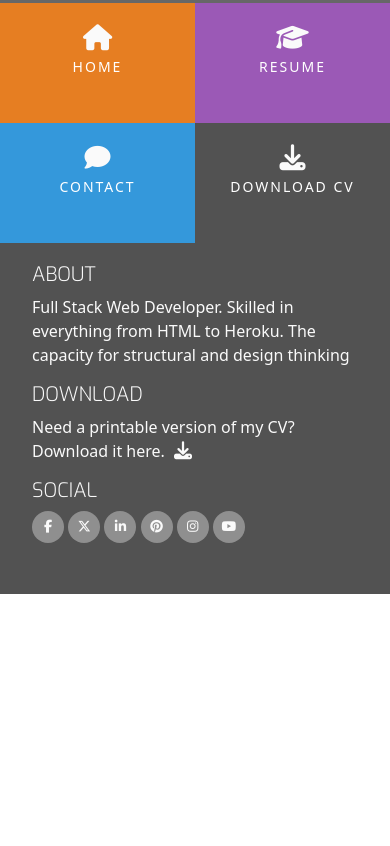
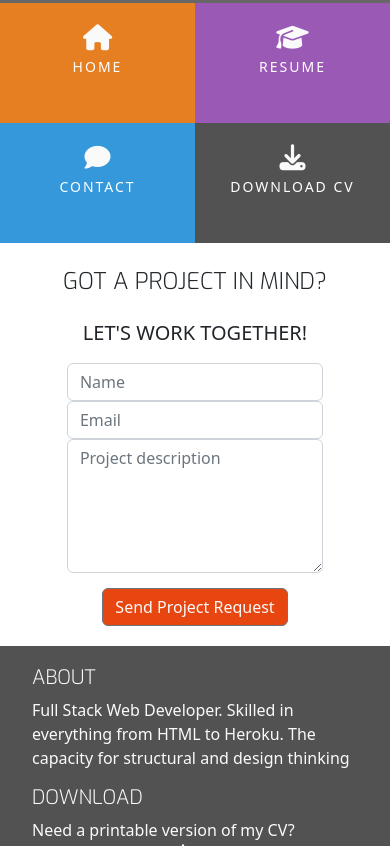
Before and after one commit to Tariq-845/love-rosie, a plain HTML site: page contact.html in a window 390 px wide. Shown: the part 606-1452 px from the top of the page. Before the commit the page ends 1200 px from the top, so only its background shows below. Drawn offline with nearby package versions, Linux system fonts and the light colour scheme.

Commit message:
added form and media queries to contact page

```diff
--- a/assets/css/style.css
+++ b/assets/css/style.css
@@ -34,6 +34,10 @@
     background-color: #9b59b6;
 }
 
+.bg-color-contact {
+    background-color: #fff;
+}
+
 /* Special paddings/margins/text */
 
 h1, h2, h3, h4 {
@@ -65,7 +69,8 @@ h1, h2, h3, h4 {
 }
 
 .section-heading,
-.history-heading {
+.history-heading,
+.contact-heading {
     font-family: Exo, sans-serif;
     font-weight: 300;
     margin-top: 25px;
@@ -330,3 +335,33 @@ footer {
 .history-items {
     margin-bottom: 30px;
 }
+
+/* Contact Form */
+
+.contact-heading {
+    margin-bottom: 25px;
+}
+
+.center-form {
+    padding-top: 10px;
+    margin: 0 auto;
+    max-width: 70%;
+}
+
+button[type="submit"] {
+    margin-top: 15px;
+    margin-bottom: 20px;
+    color: #fafafa;
+    background-color: #e84610;
+}
+
+/* Media Queries */
+
+@media (min-width: 992px) {
+    .center-form {
+        padding-top: 30px;
+        min-height: 240px;
+        margin: 0 auto;
+        max-width: 50%;
+    }
+}
--- a/contact.html
+++ b/contact.html
@@ -55,8 +55,26 @@
     </header>
 
     <!-- Main -->
-    <section>
+    <section class="container-fluid">
+        <div class="row bg-color-contact">
+            <div class="col">
+                <h3 class="contact-heading uppercase text-center">Got a Project In Mind?</h3>
+                <h5 class="uppercase text-center">Let's Work Together!</h5>
 
+                <div class="center-form">
+                    <form action="" method="post">
+                        <input type="text" name="name" id="fullname" class="form-control" placeholder="Name" required>
+                        <input type="email" name="email" id="emailaddress" class="form-control" placeholder="Email" required>
+                        <textarea name="projectsummary" id="projectsummary" class="form-control" rows="5" placeholder="Project description" required></textarea>
+                        <div class="form-row text-center">
+                            <div class="col">
+                                <button type="submit" class="btn btn-secondary">Send Project Request</button>
+                            </div>
+                        </div>
+                    </form>
+                </div>
+            </div>
+        </div>
     </section>
 
     <!-- Footer -->
```
